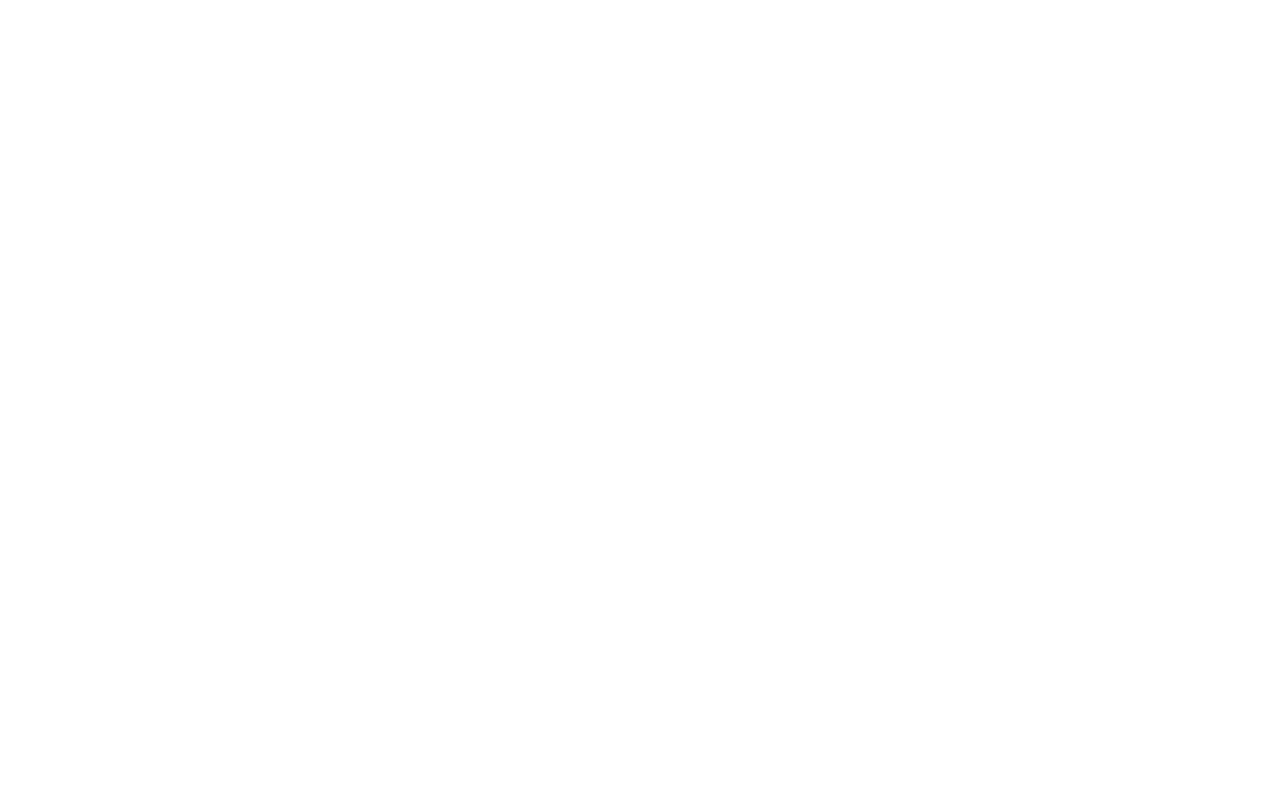
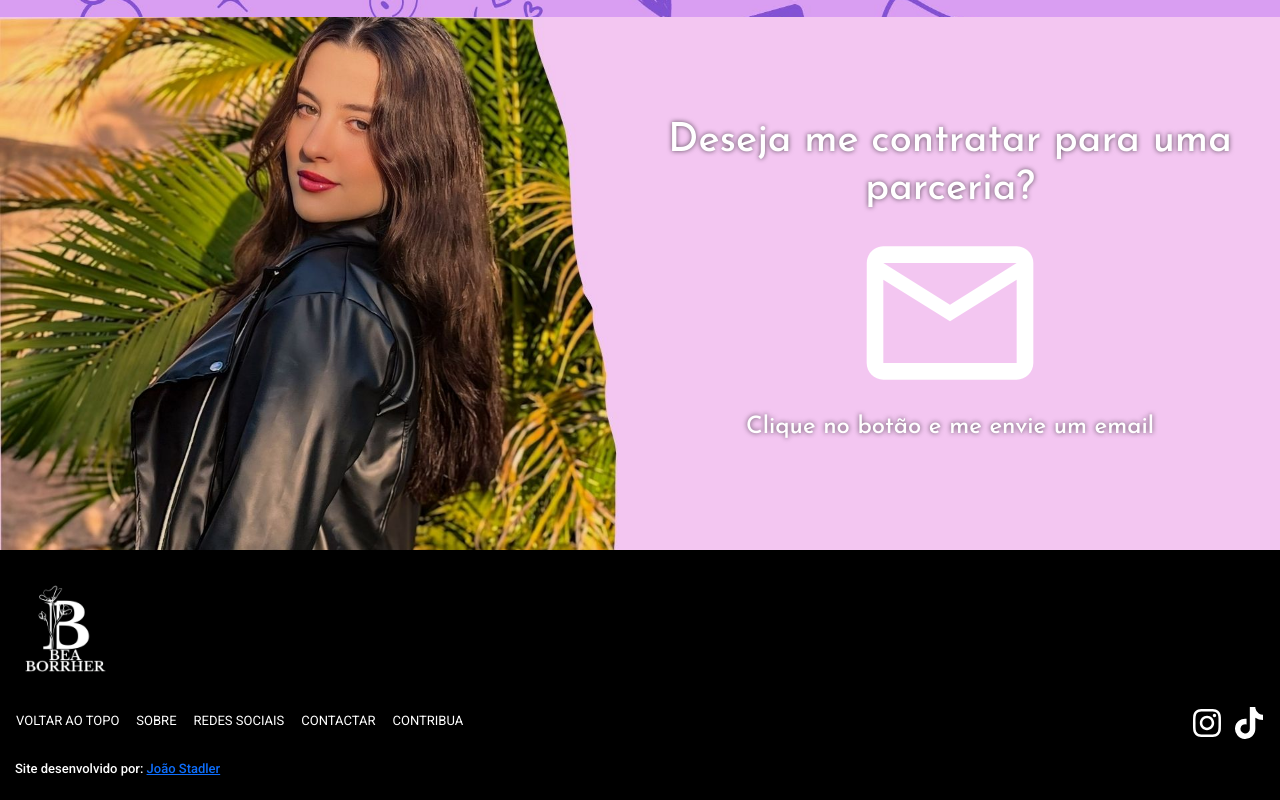
Before and after one commit to JG-Stadler/Portifolio-Beatriz-Borrher, a React (Create React App) app: page / in a window 1280 px wide. Shown: the part 1779-2579 px from the top of the page. Before the commit the page ends 800 px from the top, so only its background shows below. Built offline with nearby package versions, Linux system fonts and the light colour scheme; a web font is replaced by a local one.

Commit message:
Menu alterado para fixo

```diff
--- a/src/App.js
+++ b/src/App.js
@@ -13,10 +13,10 @@
          <MainMenu/>
         <Presentation/>
       </main>
-      {/* <About/>
+      <About/>
       <SocialMidias/>
       <Contact/>
-      <Footer/> */}
+      <Footer/>
     </div>
   );
 }
--- a/src/components/Apresentação/styles/presentation.css
+++ b/src/components/Apresentação/styles/presentation.css
@@ -7,6 +7,7 @@
     grid-template-columns: repeat(2,40%);
     grid-auto-rows: auto;
     text-shadow: 0 0 5px rgba(0, 0, 0, 0.63);
+    padding-top: 100px;
 }
 .presentation h1{
     font-size: 6rem;
--- a/src/components/main-menu/navBar.jsx
+++ b/src/components/main-menu/navBar.jsx
@@ -1,4 +1,5 @@
 import { useState } from "react";
+import NavButton from "./navButton";
 
 export default function NavBar(){
     const body = document.querySelector("body");
@@ -9,10 +10,15 @@
     <>
         <nav className={MenuClass}>
             <ul className="nav-list">
-                <li className="nav-item"><button className="navigation-btn text-white">Sobre</button></li>
-                <li className="nav-item"><button className="navigation-btn text-white">Redes Sociais</button></li>
-                <li className="nav-item"><button className="navigation-btn text-white">Contactar</button></li>
-                <li className="nav-item"><button className="navigation-btn text-white">Contribua</button></li>
+                <NavButton text="Sobre"/>
+                <NavButton text="Redes Sociais"/>
+                <NavButton text="Contactar"/>
+                <NavButton text="Contribua"/>
+                {/* <NavButton text=""/> */}
+                {/* <li className="nav-item"><button className="navigation-btn text-white"></button></li>
+                <li className="nav-item"><button className="navigation-btn text-white"></button></li>
+                <li className="nav-item"><button className="navigation-btn text-white"></button></li>
+                <li className="nav-item"><button className="navigation-btn text-white"></button></li> */}
             </ul>
         </nav>
         <div className={ButtonClass} onClick={()=>{
--- /dev/null
+++ b/src/components/main-menu/navButton.jsx
@@ -0,0 +1,11 @@
+export default function NavButton(props){
+    return(
+        <li className="nav-item">
+            <button onClick={Scroll(props.ElementDistance)}
+            className="navigation-btn text-white">{props.text}</button>
+        </li>
+    )
+    function Scroll(distance){
+        window.scroll(0,distance);
+    }
+}
--- a/src/components/main-menu/style/main-menu.css
+++ b/src/components/main-menu/style/main-menu.css
@@ -1,8 +1,13 @@
 .main-menu{
     padding: 0 20px;
+    backdrop-filter: blur(5px);
+    position: fixed;
+    top: 0;
+    width: 100vw;
 }
 .logo{
     width: 100px;
+    z-index: 3;
 }
 .nav-list{
     list-style: none;
```
